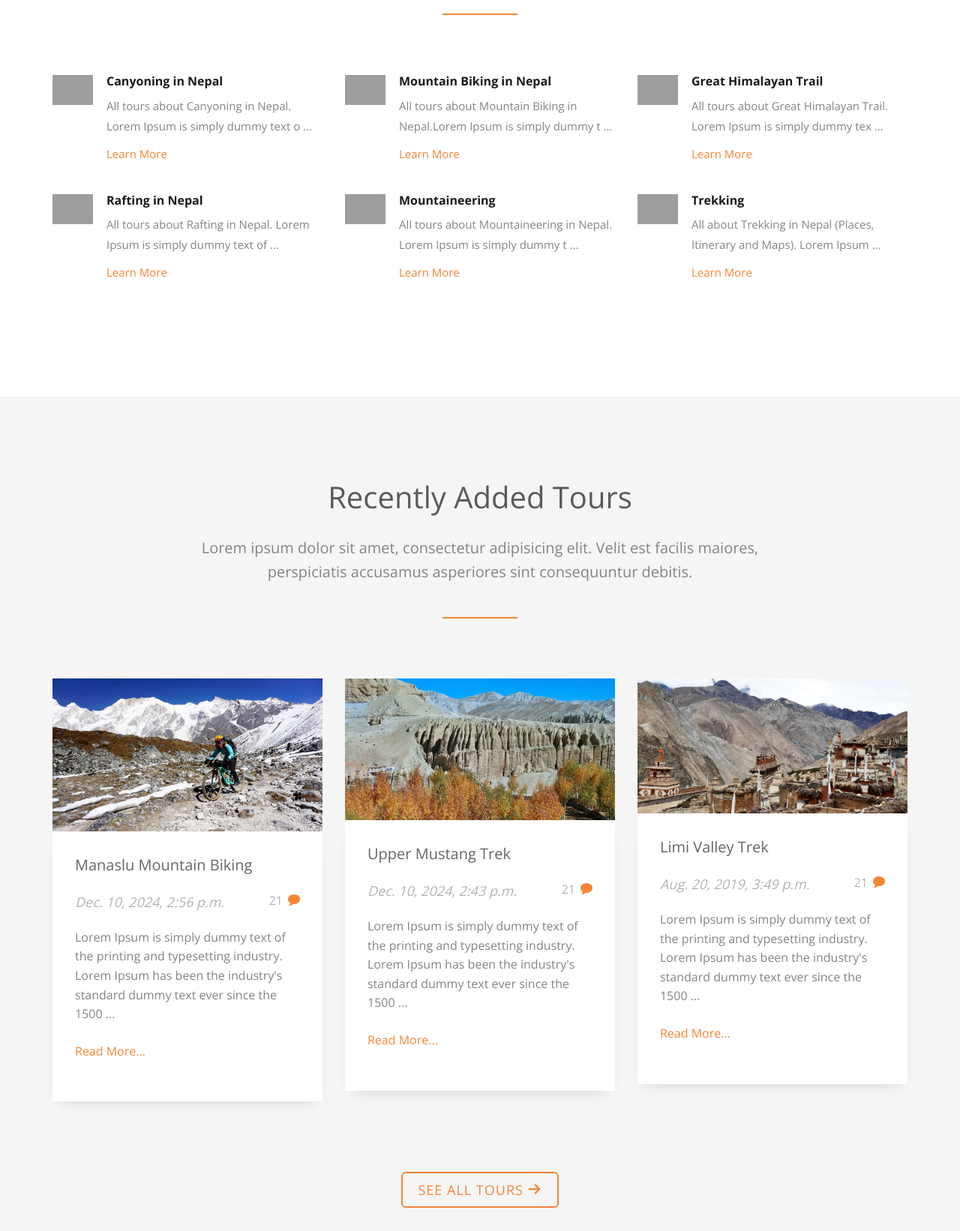
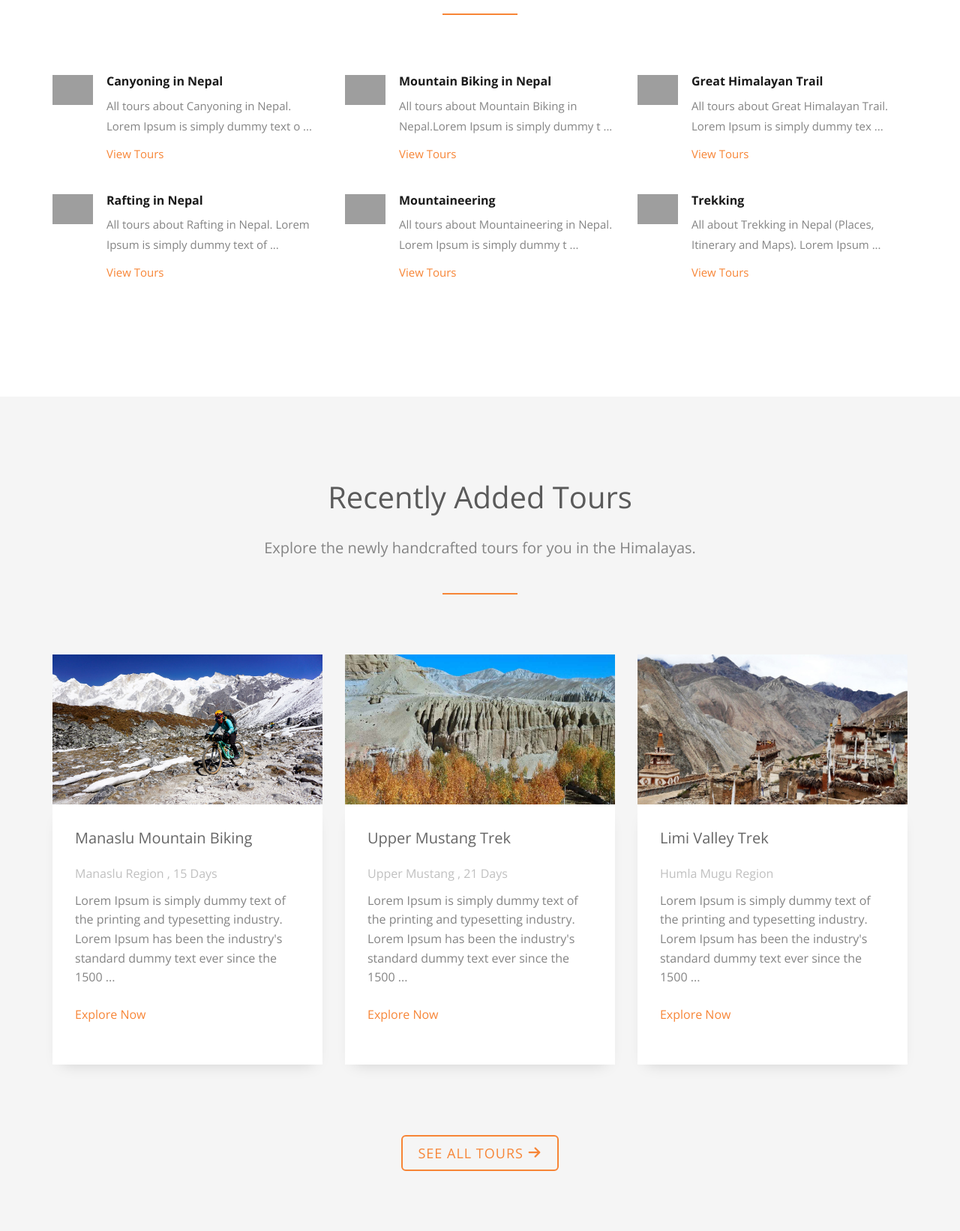
Before and after one commit to vijaythapa333/django-travel-lite, a Django app: page /tour/activities/ in a window 1280 px wide. Shown: the part 278-1920 px from the top of the page at 75% size. Run offline with Django 3.2, Linux system fonts and the light colour scheme; data comes from the database, SQL or seed files in the repository; some libraries are stand-ins or nearby versions; some web fonts are replaced; grey boxes are pictures that could not be loaded.

Commit message:
Activities Page Updated

```diff
--- a/templates/activity/all_activities.html
+++ b/templates/activity/all_activities.html
@@ -33,7 +33,7 @@
 								<div class="feature-copy">
 									<h3>{{ activity.activity_title }}</h3>
 									<p>{{ activity.activity_description|slice:":70" }} ...</p>
-									<p><a href="{% url 'tour:activity-detail' activity.activity_slug %}">Learn More</a></p>
+									<p><a href="{% url 'tour:activity-detail' activity.activity_slug %}">View Tours</a></p>
 								</div>
 							</div>
 						</div>
@@ -52,7 +52,7 @@
 				<div class="row">
 					<div class="col-md-8 col-md-offset-2 text-center heading-section animate-box">
 						<h3>Recently Added Tours</h3>
-						<p>Lorem ipsum dolor sit amet, consectetur adipisicing elit. Velit est facilis maiores, perspiciatis accusamus asperiores sint consequuntur debitis.</p>
+						<p>Explore the newly handcrafted tours for you in the Himalayas.</p>
 					</div>
 				</div>
 			</div>
@@ -66,19 +66,30 @@
 								<div class="fh5co-blog animate-box">
 
 									{% if tour.tour_image %}
-										<a href="{% url 'tour:tour-detail' tour.tour_slug %}"><img class="img-responsive" src="{{ tour.tour_image.url }}" alt="{{ tour.tour_title }}"></a>
+										<a href="{% url 'tour:tour-detail' tour.tour_slug %}"><img class="img-responsive" src="{{ tour.tour_image.url }}" alt="{{ tour.tour_title }}" style="height:200px; width:100%;"></a>
 									{% else %}
-										<a href="{% url 'tour:tour-detail' tour.tour_slug %}"><img class="img-responsive" src="{% static 'images/no-image.jpg' %}" alt="{{ tour.tour_title }}"></a>
+										<a href="{% url 'tour:tour-detail' tour.tour_slug %}"><img class="img-responsive" src="{% static 'images/no-image.jpg' %}" alt="{{ tour.tour_title }}" style="height:200px; width:100%;"></a>
 									{% endif %}
 
 									<div class="blog-text">
 										<div class="prod-title">
 											<h3><a href="{% url 'tour:tour-detail' tour.tour_slug %}">{{ tour.tour_title }}</a></h3>
-											<span class="posted_by">{{ tour.tour_created_at }}</span>
-											<span class="comment"><a href="">21<i class="icon-bubble2"></i></a></span>
+
+											<div style="color:silver; margin-bottom:10px;">
+											{% if tour.tour_region %}
+												{% for region in tour.tour_region.all %}
+												<a href="{% url 'tour:region-detail' region.region_slug %}" style="color:silver;">{{ region }}</a>
+												{% endfor %}
+											{% endif %}
+
+											{% if tour.tour_duration %}
+											, {{ tour.tour_duration }} Days
+											{% endif %}
+											</div>
+
 											<p>{{ tour.tour_description|slice:":150" }} ...</p>
 
-											<p><a href="{% url 'tour:tour-detail' tour.tour_slug %}">Read More...</a></p>
+											<p><a href="{% url 'tour:tour-detail' tour.tour_slug %}">Explore Now</a></p>
 										</div>
 									</div>
 								</div>
--- a/templates/tour/tour_list.html
+++ b/templates/tour/tour_list.html
@@ -29,7 +29,7 @@
 									{% if tour.tour_image %}
 										<a href="{% url 'tour:tour-detail' tour.tour_slug %}"><img class="img-responsive" src="{{ tour.tour_image.url }}" alt="{{ tour.tour_title }}" style="height:200px; width:100%;"></a>
 									{% else %}
-										<a href="{% url 'tour:tour-detail' tour.tour_slug %}"><img class="img-responsive" src="{% static 'images/no-image.jpg' %}" alt="{{ tour.tour_title }}"></a>
+										<a href="{% url 'tour:tour-detail' tour.tour_slug %}"><img class="img-responsive" src="{% static 'images/no-image.jpg' %}" alt="{{ tour.tour_title }}" style="height:200px; width:100%;"></a>
 									{% endif %}
 
 									<div class="blog-text">
```
